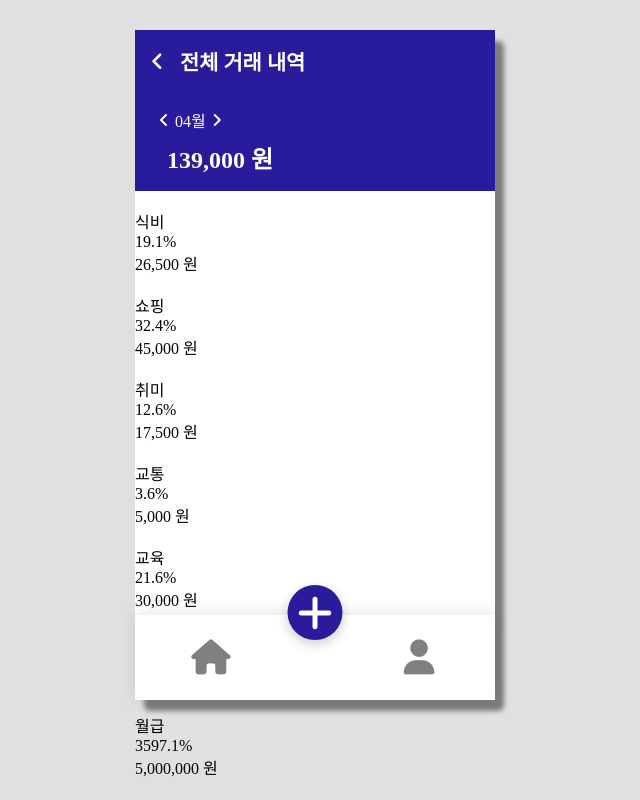
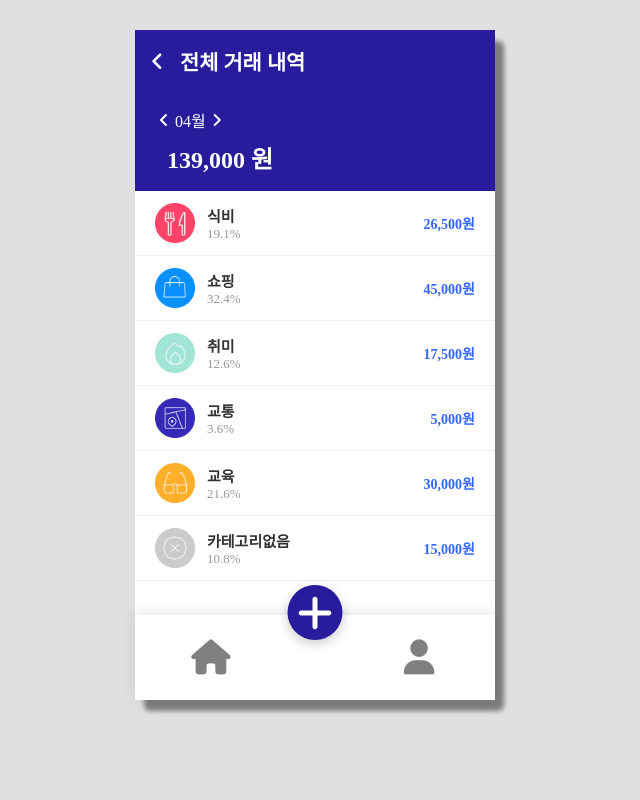
Before and after one commit to IT-Money/IT-Money, a Vue app: page /transaction-history in a window 1280 px wide. Shown: the whole page, without its empty margins (325-965 px from the left). Built offline with nearby package versions, Linux system fonts and the light colour scheme; data requests are answered from the project's data file; a web font is replaced by a local one.

Commit message:
Feat: 전체거래내역에서 소비 카테고리 페이지로 라우터, 연결 구현

```diff
--- a/src/components/MonthlyCategory.vue
+++ b/src/components/MonthlyCategory.vue
@@ -3,13 +3,12 @@ import useTrans from '@/stores/useTrans'
 import useCount from '@/stores/useCount'
 import { computed } from 'vue'
 import { onMounted } from 'vue'
+import { useRouter } from 'vue-router'
 
 const trans = useTrans()
 const count = useCount()
-const expenseCategory = computed(() => {
-  if (!trans.monthlyCategory.value) return []
-  return Object.entries(trans.monthlyCategory.value)
-})
+const router = useRouter()
+
 const categoryName = {
   1: '식비',
   2: '쇼핑',
@@ -19,6 +18,52 @@ const categoryName = {
   6: '카테고리없음',
   7: '월급',
 }
+const getCategoryIcon = categoryId => {
+  const iconMap = {
+    1: 'food.png',
+    2: 'shopping.png',
+    3: 'hobby.png',
+    4: 'move.png',
+    5: 'education.png',
+    6: 'none.png',
+    7: 'income.png',
+  }
+
+  const fileName = iconMap[categoryId] || 'none.png'
+  return new URL(`../icons/${fileName}`, import.meta.url).href
+}
+
+const expenseCategory = computed(() => {
+  const group = {}
+  const currentMonthTrans = trans.monthlyCategory.value
+
+  if (!currentMonthTrans) return []
+
+  for (const [category, transactions] of Object.entries(currentMonthTrans)) {
+    const onlyExpense = transactions.filter(tx => String(tx.type) === '1')
+    if (onlyExpense.length > 0) {
+      group[category] = onlyExpense
+    }
+  }
+
+  return Object.entries(group)
+})
+
+const goToCategoryPage = categoryId => {
+  const category = categoryName[categoryId]
+  const year = trans.nowYear.value
+  const month = trans.nowMonth.value
+
+  router.push({
+    name: 'expense-categories',
+    query: {
+      year,
+      month,
+      category,
+    },
+  })
+}
+
 onMounted(() => {
   trans.fetchTransactions()
 })
@@ -28,29 +73,99 @@ onMounted(() => {
   <div
     v-for="([category, transactions], index) in expenseCategory"
     :key="index"
+    class="category-item"
+    @click="goToCategoryPage(Number(category))"
   >
-    <img src="" alt="" />
-    <div>
-      {{ categoryName[category] }}
-      <br />
+    <div class="icon-wrapper">
+      <img
+        :src="getCategoryIcon(category)"
+        :alt="categoryName[category]"
+        class="category-icon"
+      />
+    </div>
+
+    <div class="category-info">
+      <p class="category-name">{{ categoryName[category] }}</p>
+      <p class="category-percent">
         {{
           (() => {
             const total = transactions.reduce((s, v) => s + v.amount, 0)
             const monthTotal = count.useMonthlyAmount(
               trans.monthlyExpense.value[trans.currentMonth.value] || [],
             )
-
             return monthTotal > 0
               ? ((total / monthTotal) * 100).toFixed(1) + '%'
               : '0%'
           })()
         }}
+      </p>
     </div>
-    <p>
-      {{ transactions.reduce((s, v) => (s += v.amount), 0).toLocaleString() }}
-      원
-    </p>
+
+    <!-- 금액 -->
+    <div class="category-amount">
+      {{ transactions.reduce((s, v) => (s += v.amount), 0).toLocaleString() }}원
+    </div>
   </div>
 </template>
 
-<style scoped></style>
+<style scoped>
+.category-item {
+  display: flex;
+  align-items: center;
+  justify-content: space-between;
+  padding: 12px 20px;
+  border-bottom: 1px solid #eee;
+  cursor: pointer;
+}
+
+.icon-wrapper {
+  width: 40px;
+  height: 40px;
+  border-radius: 50%;
+  background-color: #f2f2f2;
+  display: flex;
+  align-items: center;
+  justify-content: center;
+  margin-right: 12px;
+  flex-shrink: 0;
+}
+
+.icon-wrapper img {
+  width: 40px;
+  height: 40px;
+  margin-left: 12px;
+  object-fit: contain;
+}
+
+.category-info {
+  flex: 1;
+  display: flex;
+  flex-direction: column;
+}
+
+.category-name {
+  font-size: 15px;
+  font-weight: bold;
+  color: #333;
+  margin: 0;
+}
+
+.category-percent {
+  font-size: 13px;
+  color: #999;
+  margin: 0;
+}
+
+.category-amount {
+  font-size: 14px;
+  font-weight: bold;
+  color: #3366ff;
+  white-space: nowrap;
+  padding-left: 12px;
+}
+.category-icon {
+  width: 24px;
+  height: 24px;
+  margin-right: 12px;
+}
+</style>
--- a/src/components/TransactionGroup.vue
+++ b/src/components/TransactionGroup.vue
@@ -16,7 +16,7 @@
 <script setup>
 import TransactionItem from './TransactionItem.vue'
 
-const props = defineProps({
+defineProps({
   date: {
     type: String,
     required: true,
--- a/src/views/ExpenseCategories.vue
+++ b/src/views/ExpenseCategories.vue
@@ -1,120 +1,59 @@
-<template>
-  <section class="expense-category-page">
-    <!-- 1. 카테고리 요약 영역 (월/카테고리명/합계/건수 표시) -->
-    <CategorySummary
-      :year="Number(year)"
-      :month="Number(month)"
-      :categoryName="selectedCategory"
-      :amount="totalAmount"
-      :date="totalCount"
-    />
-
-    <!-- 2. 거래 내역 리스트 -->
-    <TransactionList
-      :transactions="filteredTransactions"
-      :categories="categories"
-    />
-  </section>
-</template>
-
 <script setup>
-import { ref, computed } from 'vue'
-import { useRoute } from 'vue-router' // ✅ 라우터 사용
-import wallet from '../../wallet_db.json'
+import { computed, onMounted } from 'vue'
+import { useRoute } from 'vue-router'
+import useTrans from '@/stores/useTrans'
 import CategorySummary from '@/components/CategorySummary.vue'
 import TransactionList from '@/components/TransactionList.vue'
 
-/**
- * 0. 기본 설정
- * - 현재 보고 있는 연도와 월, 선택된 카테고리를 ref로 선언
- */
+const trans = useTrans()
+const route = useRoute()
 
-// 1. 라우트에서 파라미터 추출 !!
-const route = useRoute()
-const year = ref(route.query.year || '2025')
-const month = ref(route.query.month || '04')
-const selectedCategory = ref(route.query.category || '식비')
+const year = Number(route.query.year)
+const month = Number(route.query.month)
+const categoryName = route.query.category
 
-const categories = ref(wallet.categories)
+const categoryMap = {
+  식비: 1,
+  쇼핑: 2,
+  취미: 3,
+  교통: 4,
+  교육: 5,
+  카테고리없음: 6,
+  월급: 7,
+}
+const categoryId = categoryMap[categoryName] || 6
 
-/**
- * 1. '식비' 카테고리이면서 '지출' 타입인 거래들을 필터링한다.
- *    - 현재 연도(year), 월(month)에 해당하는 거래만 추출
- *    - 거래의 categoryId와 typeId가 각각 '식비', '지출'에 해당하는 경우만 필터링
- */
-const filteredTransactions = computed(() => {
-  // '식비' 카테고리에 해당하는 카테고리 객체 찾기
-  const category = wallet.categories.find(
-    c => c.categoryName === selectedCategory.value,
-  )
+const categories = computed(() => trans.categories?.value || [])
 
-  // '지출' 타입 객체 찾기
-  const type = wallet.types.find(t => t.typeName === 'expense')
-
-  // 없으면 빈 배열 리턴
-  if (!category || !type) return []
-
-  // id를 문자열로 변환하여 비교
-  const categoryId = String(category.id)
-  const typeId = String(type.id)
-
-  // 거래 목록에서 필터링
-  return (
-    wallet.transactions
-      .filter(tx => {
-        // 거래의 카테고리, 타입 추출 (category vs categoryId가 상황에 따라 다를 수 있음)
-        const txCategory = tx.category ?? tx.categoryId
-        const txType = tx.type ?? tx.typeId
-
-        // 날짜를 Date 객체로 파싱하여 현재 연도/월과 비교
-        const txDate = new Date(tx.dateTime)
-        const txYear = txDate.getFullYear()
-        const txMonth = txDate.getMonth() + 1
-
-        const isThisMonth =
-          txYear === Number(year.value) && txMonth === Number(month.value)
-
-        // '식비' 카테고리 + '지출' 타입 + 현재 월에 해당하는 거래만 통과
-        return (
-          String(txCategory) === categoryId &&
-          String(txType) === typeId &&
-          isThisMonth
-        )
-      })
-
-      // 각 거래에 categoryName을 추가로 붙여줌 (템플릿에서 사용하기 좋게 가공)
-      .map(tx => {
-        const cat = wallet.categories.find(
-          c => String(c.id) === String(tx.category ?? tx.categoryId),
-        )
-        return {
-          ...tx,
-          categoryName: cat?.categoryName || '카테고리없음',
-        }
-      })
-  )
+const transactions = computed(() => {
+  const list = trans.monthlyCategory.value?.[categoryId] || []
+  return list.filter(tx => String(tx.type) === '1')
 })
 
-/**
- * 2. 필터링된 거래 내역의 총 금액을 계산
- *    - 각 거래의 amount 값을 모두 더한 합계
- */
-const totalAmount = computed(() =>
-  filteredTransactions.value.reduce((sum, tx) => sum + tx.amount, 0),
+const amount = computed(() =>
+  transactions.value.reduce((sum, tx) => sum + tx.amount, 0),
 )
+const date = computed(() => transactions.value.length)
 
-/**
- * 3. 필터링된 거래 내역의 총 건수를 계산
- *    - 거래 개수 = 배열의 길이
- */
-const totalCount = computed(() => filteredTransactions.value.length)
+onMounted(async () => {
+  if (!trans.transactions.value.length) {
+    await trans.fetchTransactions()
+  }
+})
 </script>
+<template>
+  <CategorySummary
+    v-if="transactions.length"
+    :year="year"
+    :month="month"
+    :categoryName="categoryName"
+    :amount="amount"
+    :date="date"
+  />
 
-<style scoped>
-.net-income-page {
-  height: 70vh;
-  overflow-y: auto;
-  overflow-x: hidden;
-  padding: 8px;
-}
-</style>
+  <TransactionList
+    v-if="transactions.length"
+    :transactions="transactions"
+    :categories="categories"
+  />
+</template>
```
Lines whose indentation alone changed are shown as unchanged.
